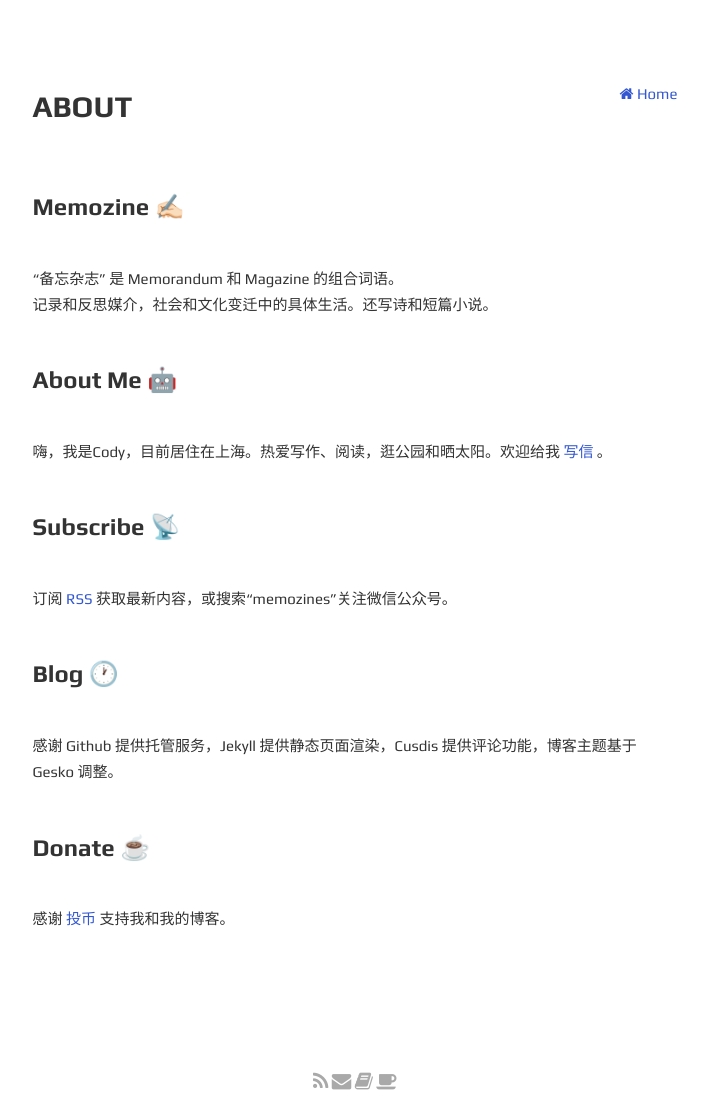
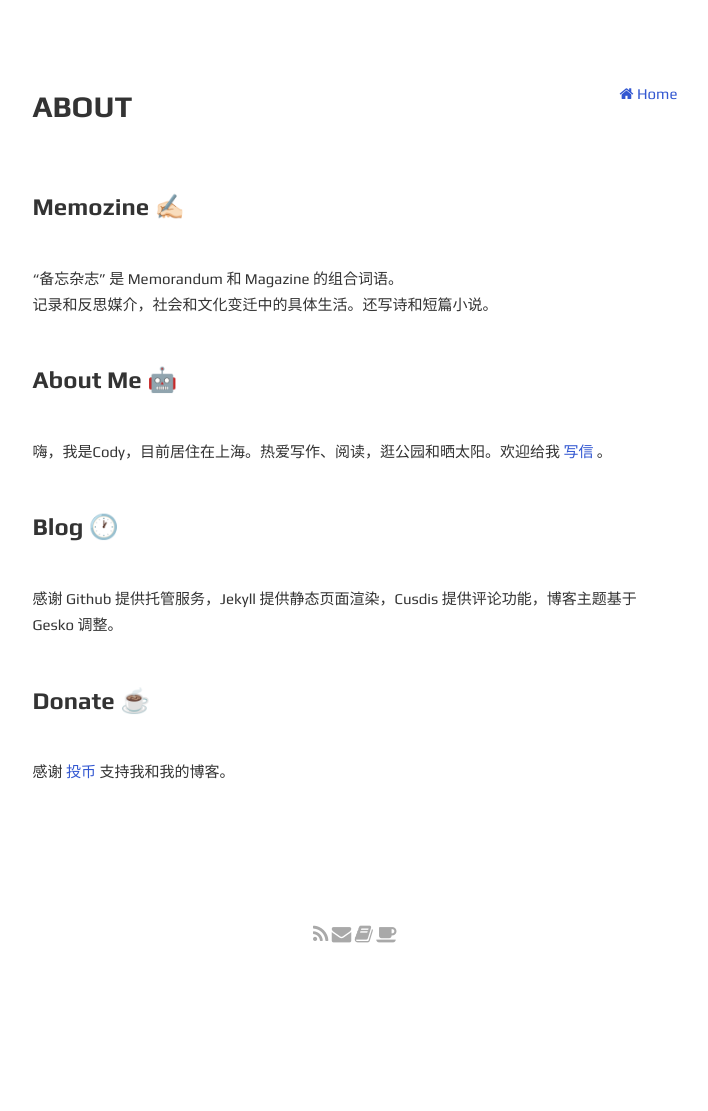
Before and after one commit to codyb1ue/codyb1ue.github.io, a Jekyll site: the page built from zh/about.html, in a window 1280 px wide. Shown: the whole page, without its empty margins (285-993 px from the left). Built offline with Jekyll 4.4.1, drawn with Linux system fonts in a browser that asks for light colours; after the commit the page ends 964 px from its top, so only the background shows below that.

Commit message:
Update about.html

```diff
--- a/zh/about.html
+++ b/zh/about.html
@@ -11,10 +11,7 @@
 <p>“备忘杂志” 是 Memorandum 和 Magazine 的组合词语。<br>记录和反思媒介，社会和文化变迁中的具体生活。还写诗和短篇小说。</p>
 <br>
 <h3>About Me 🤖</h3>
-<p>嗨，我是Cody，目前居住在上海。热爱写作、阅读，逛公园和晒太阳。欢迎给我 <a href="mailto:wangchuang94@foxmail.com">写信</a> 。</p>
-<br>
-<h3>Subscribe 📡</h3>
-<p>订阅 <a href="{{ site.url }}{{ site.baseurl }}/atom.xml">RSS</a> 获取最新内容，或搜索“memozines”关注微信公众号。</p>
+<p>嗨，我是Cody，目前居住在上海。热爱写作、阅读，逛公园和晒太阳。欢迎给我 <a href="mailto:memozine.me@outlook.com">写信</a> 。</p>
 <br>
 <h3>Blog 🕐</h3>
 <p>感谢 Github 提供托管服务，Jekyll 提供静态页面渲染，Cusdis 提供评论功能，博客主题基于 Gesko 调整。</p>
```
